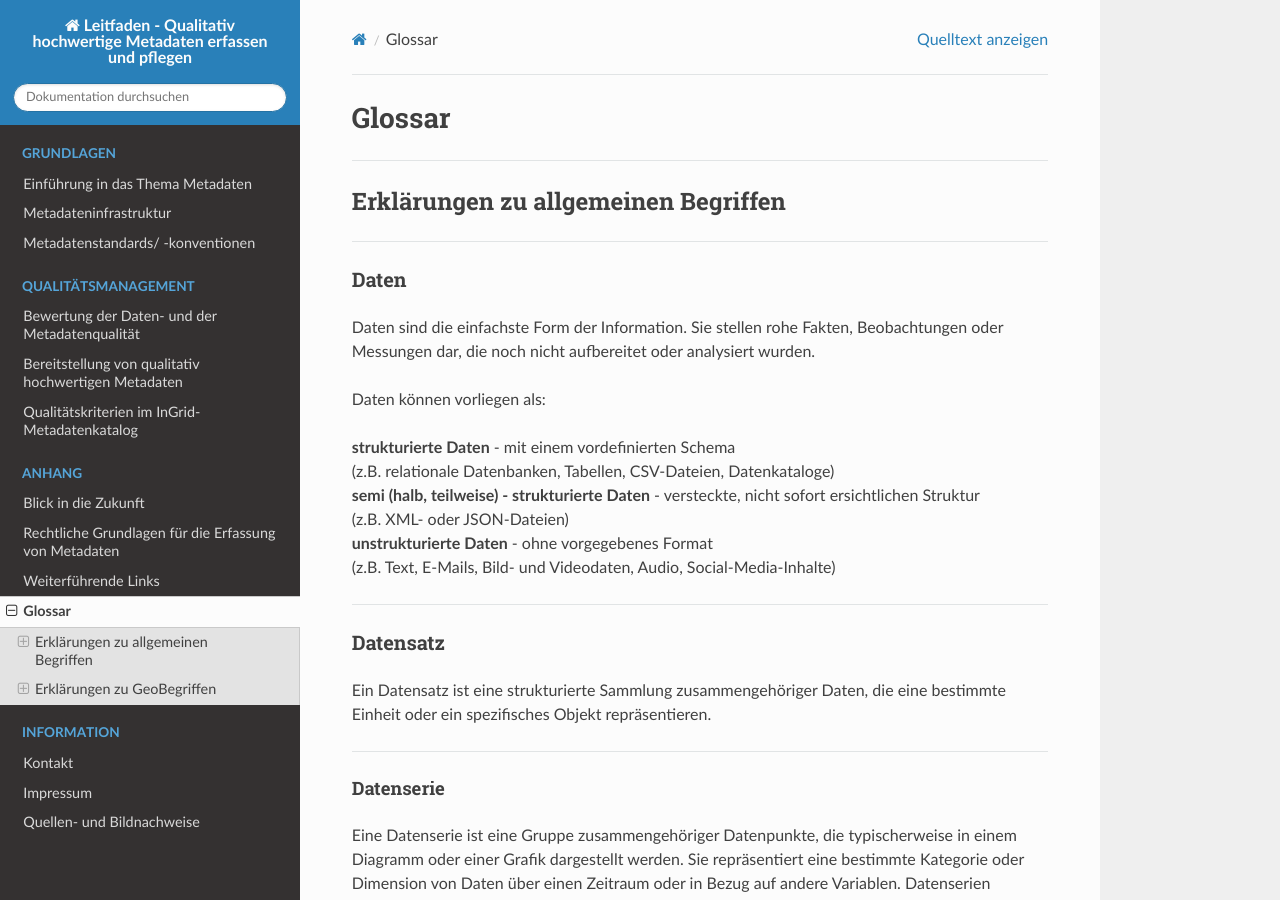
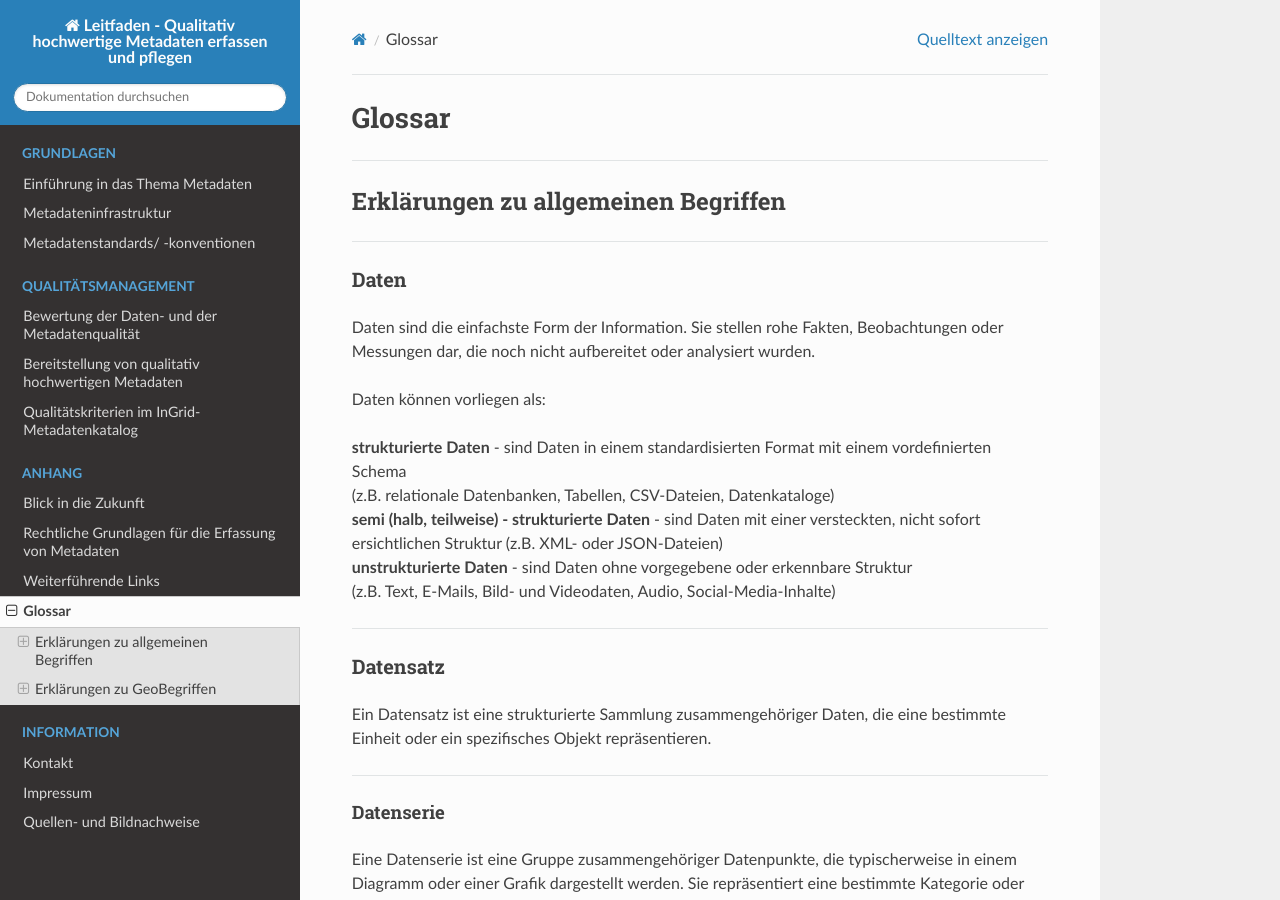
Before and after one commit to tomiwo/ingrid-mdk-st-high-quality-metadata, a Sphinx documentation site: the page built from docs/anhang/wichtige-begriffe.rst, in a window 1280 px wide and 900 px high. Built offline with Sphinx 7.4.7 and the Read the Docs theme 3.1.0, drawn with Linux system fonts in a browser that asks for light colours.

Commit message:
Update wichtige-begriffe.rst

```diff
--- a/docs/anhang/wichtige-begriffe.rst
+++ b/docs/anhang/wichtige-begriffe.rst
@@ -20,11 +20,10 @@ Daten sind die einfachste Form der Information. Sie stellen rohe Fakten, Beobach
 
 Daten können vorliegen als:
 
-| **strukturierte Daten** - mit einem vordefinierten Schema
+| **strukturierte Daten** - sind Daten in einem standardisierten Format mit einem vordefinierten Schema
 | (z.B. relationale Datenbanken, Tabellen, CSV-Dateien, Datenkataloge)
-| **semi (halb, teilweise) - strukturierte Daten** - versteckte, nicht sofort ersichtlichen Struktur
-| (z.B. XML- oder JSON-Dateien)
-| **unstrukturierte Daten** - ohne vorgegebenes Format
+| **semi (halb, teilweise) - strukturierte Daten** - sind Daten mit einer versteckten, nicht sofort ersichtlichen Struktur (z.B. XML- oder JSON-Dateien)
+| **unstrukturierte Daten** - sind Daten ohne vorgegebene oder erkennbare Struktur
 | (z.B. Text, E-Mails, Bild- und Videodaten, Audio, Social-Media-Inhalte)
 
 ------------------------------------------------------------------------------------------------
```
